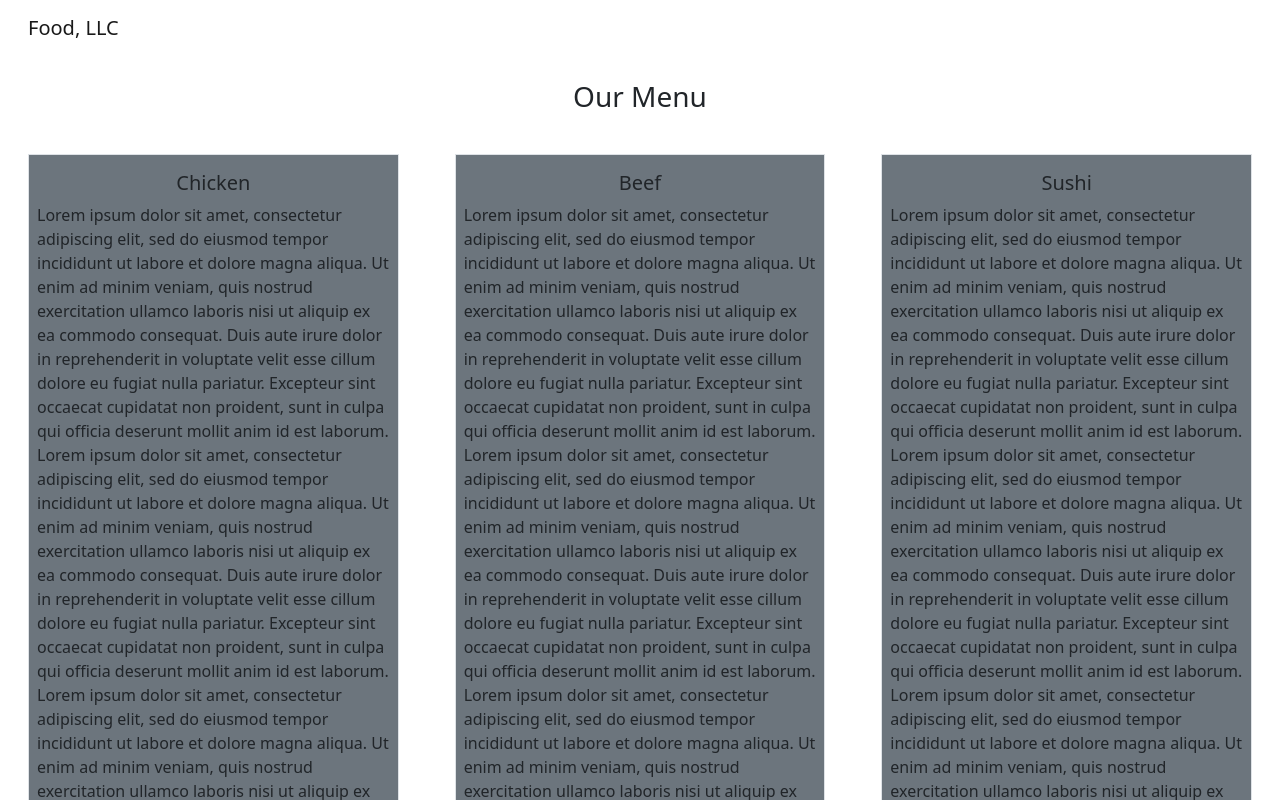
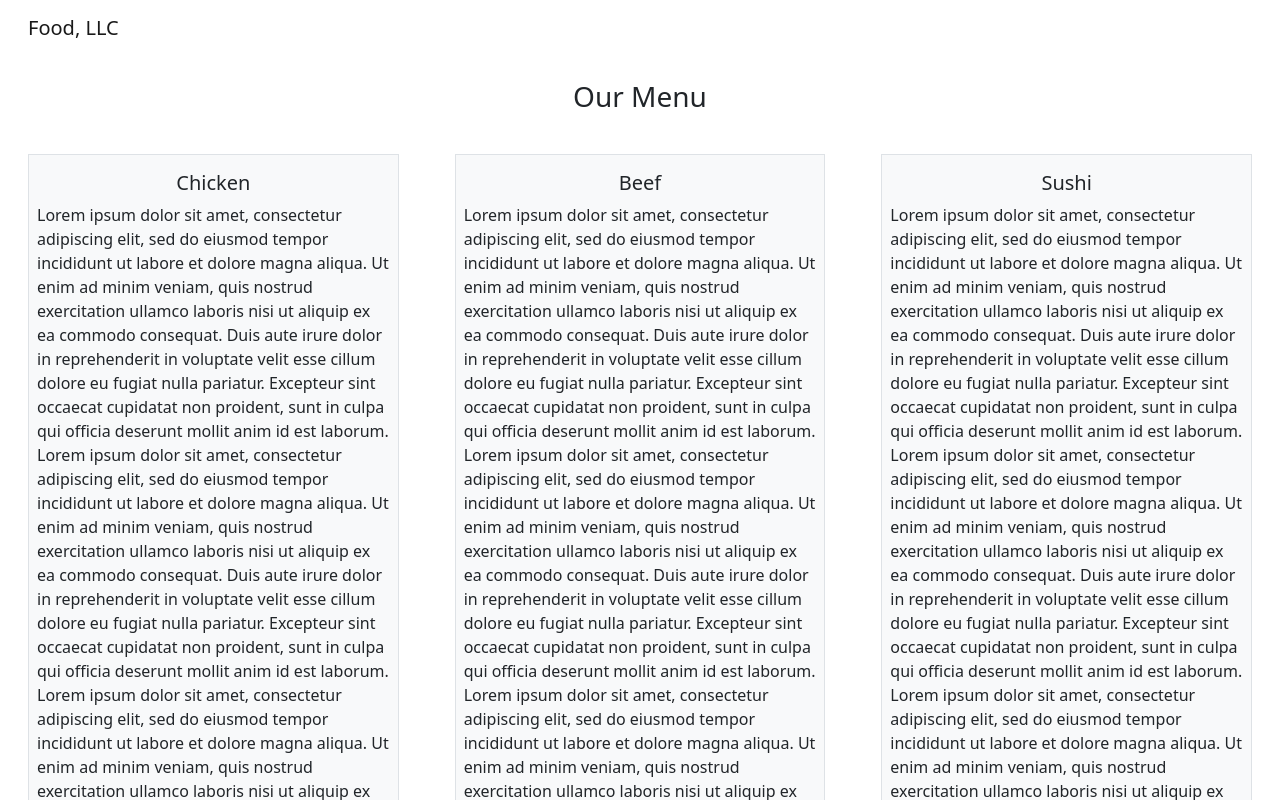
Before and after one commit to kbhh/foodllcn, a Vue app: page / in a window 1280 px wide. Shown: the top 800 px of the page. Built offline with nearby package versions, Linux system fonts and the light colour scheme.

Commit message:
bg update

```diff
--- a/src/components/Card.vue
+++ b/src/components/Card.vue
@@ -1,6 +1,6 @@
 <template>
   <b-container>
-    <div class="border py-3 mx-1 bg-secondary   my-2 px-2 py-2" >
+    <div class="border py-3 mx-1 bg-light   my-2 px-2 py-2" >
         <h5 class="text-center"> {{menu.title}}</h5>
         <p >{{menu.desc}}{{menu.desc}}{{menu.desc}}{{menu.desc}}</p>
         <p >{{menu.desc}}{{menu.desc}}{{menu.desc}}{{menu.desc}}</p>
```
